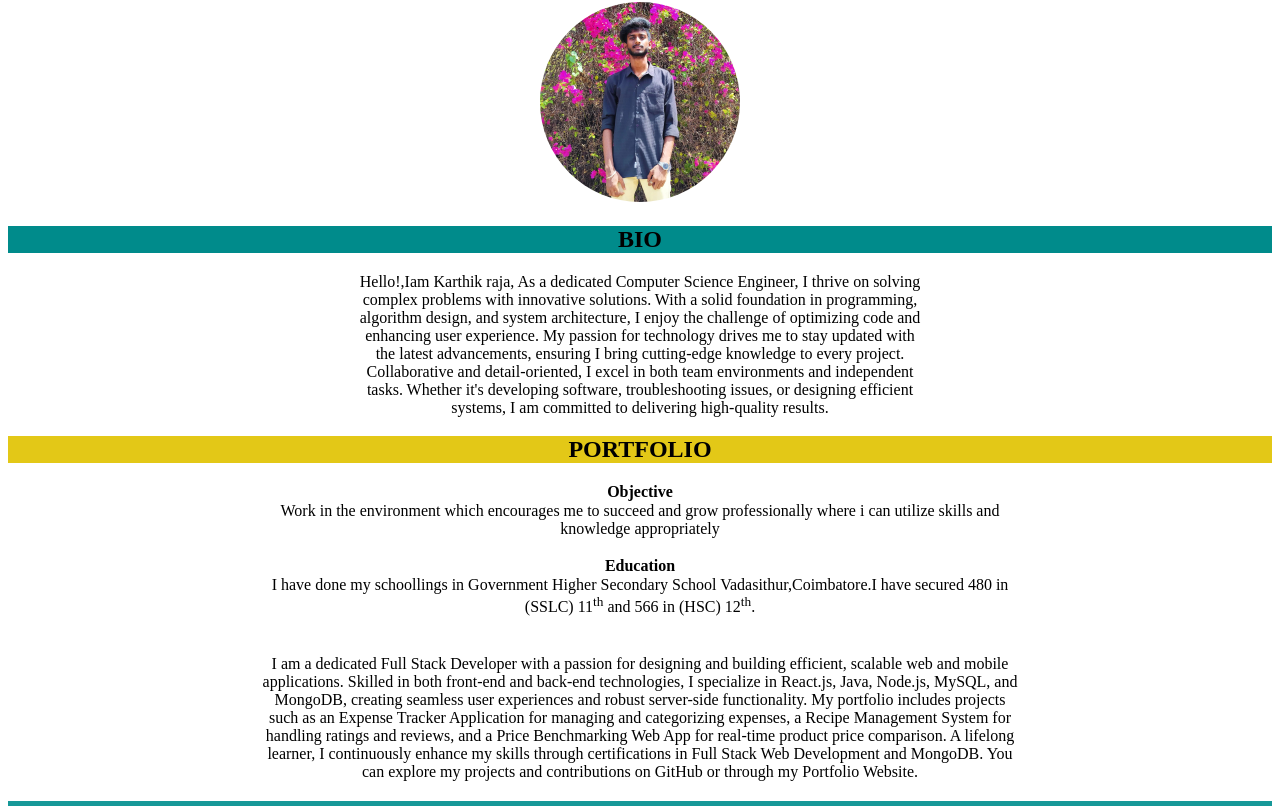
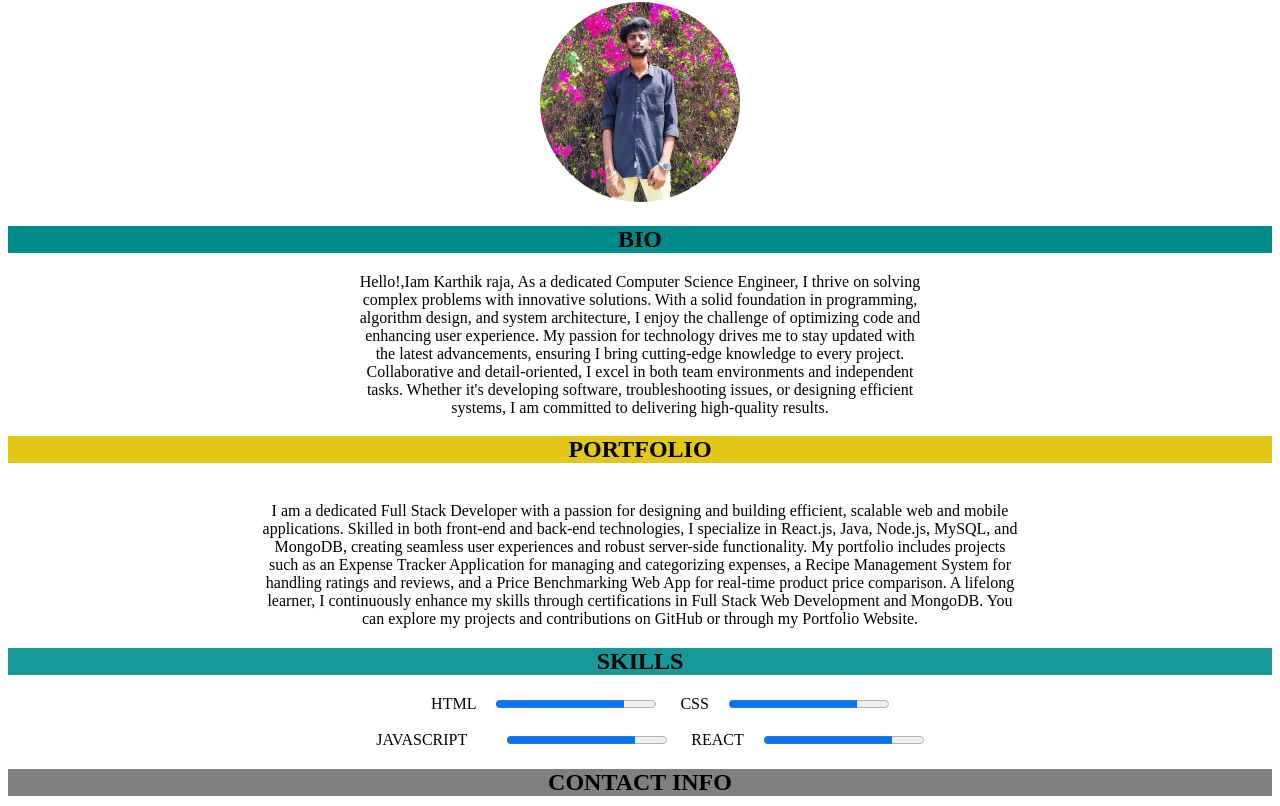
Before and after one commit to karthik-raja-18/Portfolio, a plain HTML site: page index.html in a window 1280 px wide. Shown: the part 203-1009 px from the top of the page. Drawn offline with Linux system fonts and the light colour scheme.

Commit message:
Update index.html

```diff
--- a/index.html
+++ b/index.html
@@ -36,15 +36,7 @@
 
         <section id="Portfolio">
             <h2>PORTFOLIO</h2>
-            <strong>Objective</strong>
-            <p>
-                Work in the environment which encourages me to succeed and grow professionally where i can utilize skills and knowledge appropriately
-            </p><br>
-            <strong>Education</strong>
-            <p>
-                I have done my schoollings in Government Higher Secondary School Vadasithur,Coimbatore.I have secured 480 in (SSLC) 11<sup>th</sup> and 566 in (HSC) 12<sup>th</sup>.<br>
-
-            </p><br><br>
+            <br>
             <p>I am a dedicated Full Stack Developer with a passion for designing and building efficient, scalable web and mobile applications. Skilled in both front-end and back-end technologies, I specialize in React.js, Java, Node.js, MySQL, and MongoDB, creating seamless user experiences and robust server-side functionality. My portfolio includes projects such as an Expense Tracker Application for managing and categorizing expenses, a Recipe Management System for handling ratings and reviews, and a Price Benchmarking Web App for real-time product price comparison. A lifelong learner, I continuously enhance my skills through certifications in Full Stack Web Development and MongoDB. You can explore my projects and contributions on GitHub or through my Portfolio Website.</p>
         </section>
 
```
